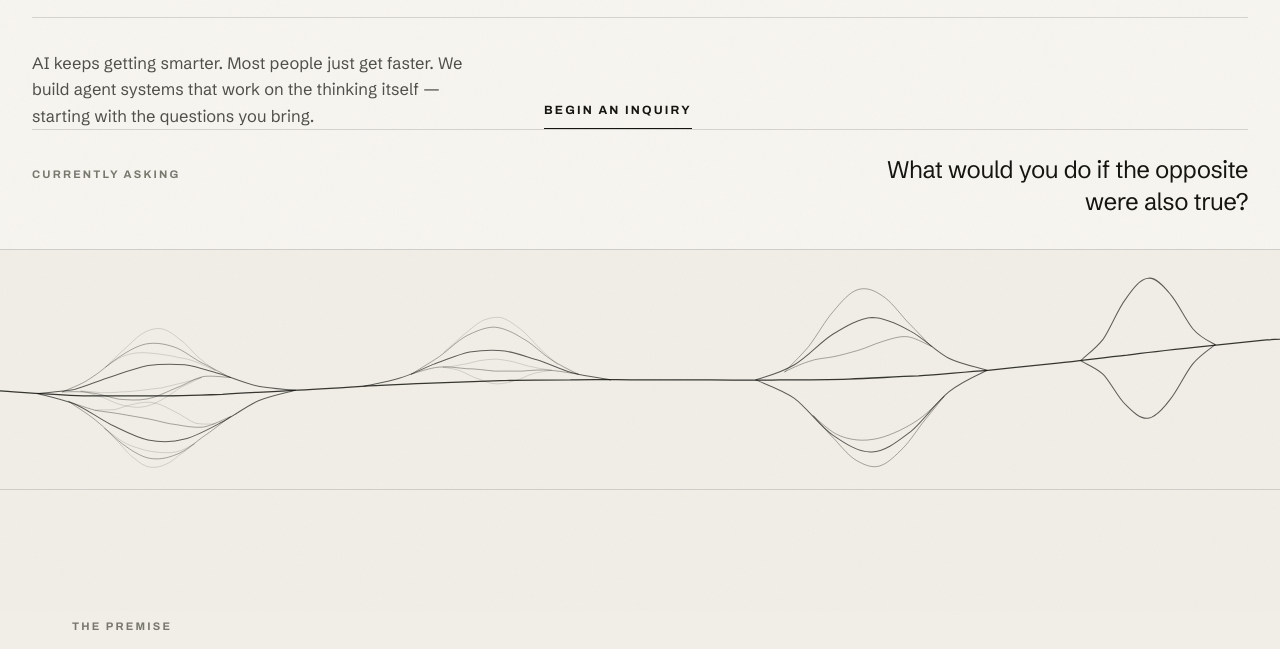
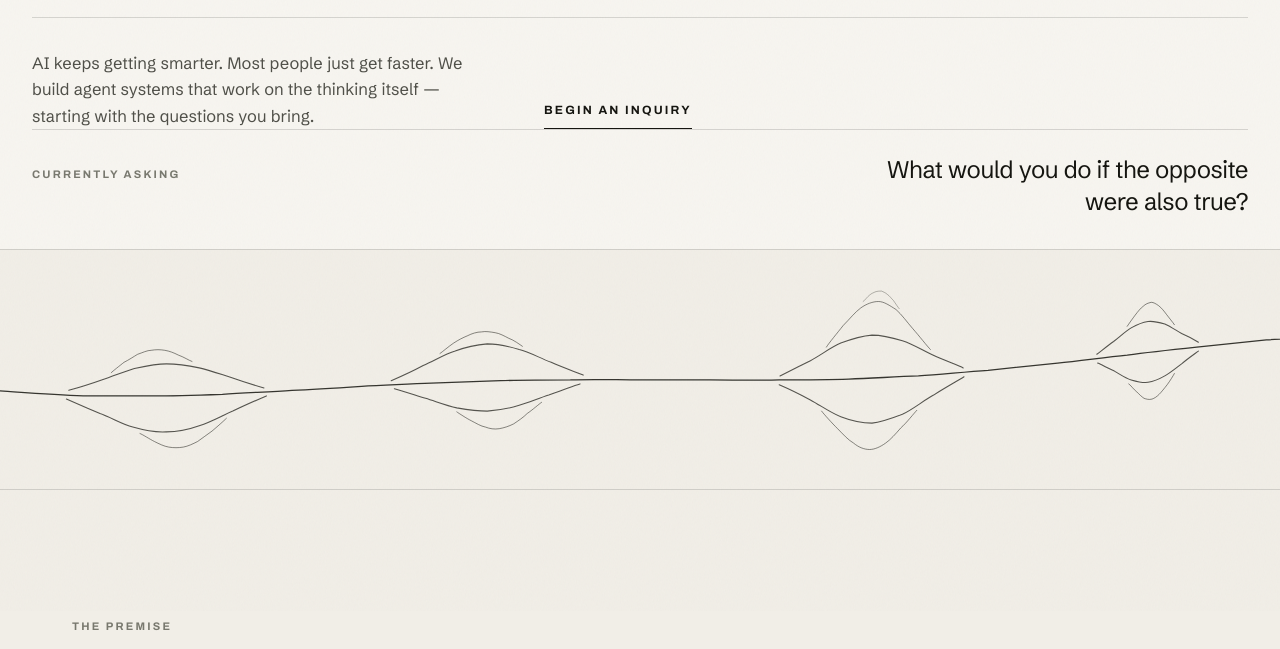
Before and after one commit to bryanengel72/noetic-synthesis-new, a website: page index.html in a window 1280 px wide. Shown: the part 602-1251 px from the top of the page. Drawn offline with Linux system fonts and the light colour scheme.

Commit message:
Keep every channel clear of its neighbours in the hero band
Branches previously split from and rejoined their parent at a point, so lines
met and touched. Each branch is now drawn only over the stretch where it sits
at least GAP units clear of the parent it came from, and a branch keeps its
side once chosen so its own branches fan outward instead of curving back
across the parent. Anything too shallow to clear the gap over a useful length
is dropped rather than drawn as a stub.

GAP is 5.5 viewBox units, chosen from a sweep: it holds 18 of the 19 channels
while raising the measured minimum separation from 3.6 to 5.2 units, which
survives the integer rounding of path data and the stroke width with roughly
two pixels of visible clearance at the tightest point.

```diff
--- a/index.html
+++ b/index.html
@@ -266,33 +266,23 @@ html{scroll-behavior:auto}
   <svg viewBox="0 0 1600 300" preserveAspectRatio="xMidYMid slice" role="presentation" focusable="false">
     <g fill="none" stroke="currentColor" stroke-linecap="round">
 <path pathLength="1" style="--i:0" d="M-70,171C-56,172 -12,176 17,178C46,180 75,182 104,183C133,183 162,183 191,183C220,183 249,182 278,181C307,179 336,178 365,176C394,175 423,173 452,171C481,170 510,168 539,167C568,166 597,165 626,164C655,163 684,163 713,163C742,162 771,163 800,163C829,163 858,163 887,163C916,163 945,164 974,163C1003,163 1032,163 1061,162C1090,161 1119,159 1148,158C1177,156 1206,153 1235,151C1264,148 1293,145 1322,142C1351,139 1380,135 1409,132C1438,128 1467,125 1496,122C1525,119 1554,116 1583,113C1612,111 1656,109 1670,108" stroke-width="1.6" opacity="0.85"/>
-<path pathLength="1" style="--i:1" d="M47,180C54,179 77,178 93,175C108,171 123,164 139,159C154,154 170,148 185,145C200,143 216,143 231,144C246,146 262,152 277,156C292,161 308,168 323,171C338,174 362,175 369,176" stroke-width="1.27" opacity="0.67"/>
-<path pathLength="1" style="--i:2" d="M78,178C84,175 102,169 113,161C125,154 137,142 148,135C160,127 172,120 183,118C195,116 206,118 218,122C230,126 241,136 253,142C265,148 282,157 288,160" stroke-width="0.93" opacity="0.48"/>
-<path pathLength="1" style="--i:3" d="M132,147C136,143 147,132 155,125C163,118 170,110 178,105C185,101 193,98 201,99C208,100 216,105 223,111C231,116 239,126 246,133C254,140 265,148 269,151" stroke-width="0.6" opacity="0.3"/>
-<path pathLength="1" style="--i:4" d="M132,147C136,144 147,136 155,133C163,130 170,129 178,129C185,129 193,130 201,131C208,132 216,133 223,135C231,136 239,138 246,141C254,144 265,150 269,151" stroke-width="0.6" opacity="0.3"/>
-<path pathLength="1" style="--i:5" d="M78,178C84,178 102,177 113,179C125,180 137,185 148,187C160,188 172,189 183,187C195,185 206,179 218,174C230,170 241,162 253,159C265,157 282,160 288,160" stroke-width="0.93" opacity="0.48"/>
-<path pathLength="1" style="--i:6" d="M101,177C105,177 118,178 126,179C135,179 143,179 151,178C160,178 168,177 177,176C185,175 193,174 202,173C210,171 218,169 227,167C235,165 248,161 252,160" stroke-width="0.6" opacity="0.3"/>
-<path pathLength="1" style="--i:7" d="M101,177C105,178 118,181 126,184C135,187 143,192 151,194C160,196 168,198 177,197C185,196 193,193 202,188C210,184 218,177 227,172C235,168 248,162 252,160" stroke-width="0.6" opacity="0.3"/>
-<path pathLength="1" style="--i:8" d="M47,180C54,182 77,187 93,193C108,199 123,211 139,219C154,226 170,235 185,238C200,241 216,241 231,237C246,233 262,224 277,216C292,208 308,196 323,189C338,183 362,178 369,176" stroke-width="1.27" opacity="0.67"/>
-<path pathLength="1" style="--i:9" d="M86,190C91,192 108,198 119,201C131,203 142,204 153,206C164,208 176,210 187,212C198,214 209,218 221,219C232,221 243,223 254,222C266,220 282,211 288,209" stroke-width="0.93" opacity="0.48"/>
-<path pathLength="1" style="--i:10" d="M119,201C123,200 136,201 144,200C152,198 161,194 169,193C177,191 186,190 194,192C203,194 211,199 219,203C228,207 236,214 244,217C253,219 265,218 269,218" stroke-width="0.6" opacity="0.3"/>
-<path pathLength="1" style="--i:11" d="M86,190C91,194 108,204 119,213C131,222 142,235 153,243C164,251 176,259 187,261C198,263 209,261 221,256C232,252 243,242 254,234C266,226 282,213 288,209" stroke-width="0.93" opacity="0.48"/>
-<path pathLength="1" style="--i:12" d="M131,224C135,226 144,234 150,238C156,242 162,245 169,247C175,249 181,251 187,252C193,253 200,254 206,254C212,254 218,254 224,252C231,250 240,244 243,243" stroke-width="0.6" opacity="0.3"/>
-<path pathLength="1" style="--i:13" d="M131,224C135,227 144,237 150,243C156,250 162,257 169,262C175,267 181,271 187,272C193,273 200,272 206,269C212,267 218,262 224,257C231,253 240,245 243,243" stroke-width="0.6" opacity="0.3"/>
-<path pathLength="1" style="--i:14" d="M455,171C462,169 484,166 499,161C514,157 528,149 543,143C558,138 572,131 587,128C602,126 616,125 631,127C646,129 660,135 675,139C690,144 705,152 719,155C734,159 756,161 763,163" stroke-width="1.27" opacity="0.67"/>
-<path pathLength="1" style="--i:15" d="M514,156C520,152 537,142 549,134C560,126 572,114 583,108C595,102 607,97 618,97C630,98 642,104 653,111C665,117 676,129 688,137C700,145 717,153 723,156" stroke-width="0.93" opacity="0.48"/>
-<path pathLength="1" style="--i:16" d="M555,128C559,125 571,114 579,107C587,101 595,93 603,89C610,86 618,84 626,85C634,87 642,93 650,99C658,105 666,115 674,123C681,130 693,140 697,144" stroke-width="0.6" opacity="0.3"/>
-<path pathLength="1" style="--i:17" d="M514,156C520,154 537,148 549,147C560,146 572,148 583,149C595,149 607,151 618,152C630,152 642,152 653,152C665,151 676,150 688,151C700,152 717,155 723,156" stroke-width="0.93" opacity="0.48"/>
-<path pathLength="1" style="--i:18" d="M554,147C557,147 569,146 576,144C584,143 591,141 599,139C606,138 614,137 621,137C629,138 636,139 644,141C652,143 659,146 667,147C674,149 685,150 689,151" stroke-width="0.6" opacity="0.3"/>
-<path pathLength="1" style="--i:19" d="M554,147C557,148 569,149 576,152C584,155 591,160 599,162C606,165 614,168 621,168C629,168 636,166 644,164C652,162 659,157 667,155C674,153 685,152 689,151" stroke-width="0.6" opacity="0.3"/>
-<path pathLength="1" style="--i:20" d="M945,163C953,160 977,154 993,144C1009,135 1025,116 1041,106C1057,96 1074,86 1090,85C1106,85 1122,93 1138,102C1154,110 1170,128 1186,136C1202,144 1226,148 1234,151" stroke-width="1.27" opacity="0.67"/>
-<path pathLength="1" style="--i:21" d="M981,153C986,147 1001,133 1011,121C1021,108 1032,88 1042,77C1052,65 1062,53 1073,50C1083,47 1093,51 1103,58C1113,64 1124,79 1134,90C1144,100 1159,116 1164,121" stroke-width="0.93" opacity="0.48"/>
-<path pathLength="1" style="--i:22" d="M981,153C986,150 1001,143 1011,140C1021,136 1032,136 1042,134C1052,132 1062,129 1073,126C1083,123 1093,118 1103,115C1113,112 1124,108 1134,109C1144,110 1159,119 1164,121" stroke-width="0.93" opacity="0.48"/>
-<path pathLength="1" style="--i:23" d="M945,163C953,167 977,175 993,186C1009,198 1025,221 1041,232C1057,243 1074,254 1090,253C1106,253 1122,240 1138,228C1154,215 1170,191 1186,178C1202,165 1226,155 1234,151" stroke-width="1.27" opacity="0.67"/>
-<path pathLength="1" style="--i:24" d="M1017,208C1021,212 1035,225 1044,230C1053,235 1062,237 1071,238C1080,239 1089,238 1098,236C1107,234 1116,230 1125,226C1135,221 1144,216 1153,209C1162,202 1175,188 1180,184" stroke-width="0.93" opacity="0.48"/>
-<path pathLength="1" style="--i:25" d="M1017,208C1021,213 1035,229 1044,238C1053,248 1062,259 1071,264C1080,269 1089,273 1098,271C1107,269 1116,261 1125,252C1135,243 1144,229 1153,217C1162,206 1175,190 1180,184" stroke-width="0.93" opacity="0.48"/>
-<path pathLength="1" style="--i:26" d="M1351,139C1355,134 1369,125 1379,112C1388,99 1397,75 1407,62C1416,49 1425,37 1435,36C1444,34 1454,45 1463,56C1472,66 1482,88 1491,99C1500,110 1514,116 1519,119" stroke-width="1.27" opacity="0.67"/>
-<path pathLength="1" style="--i:27" d="M1351,139C1355,142 1369,147 1379,156C1388,165 1397,185 1407,194C1416,203 1425,212 1435,211C1444,210 1454,199 1463,187C1472,176 1482,154 1491,143C1500,132 1514,123 1519,119" stroke-width="1.27" opacity="0.67"/>
+<path pathLength="1" style="--i:1" d="M86,176C93,174 113,168 127,163C140,159 154,153 167,149C181,146 194,143 208,143C222,143 235,145 249,148C262,151 276,156 289,160C303,165 323,171 330,173" stroke-width="1.35" opacity="0.71"/>
+<path pathLength="1" style="--i:2" d="M139,154C141,152 150,145 155,141C161,138 167,134 172,131C178,129 184,126 189,126C195,125 200,125 206,126C212,127 217,129 223,132C229,134 237,139 240,140" stroke-width="1.1" opacity="0.57"/>
+<path pathLength="1" style="--i:3" d="M83,187C90,190 111,199 125,205C139,210 152,218 166,222C180,226 194,229 208,228C222,228 236,225 250,220C263,216 277,208 291,202C305,195 326,186 333,183" stroke-width="1.35" opacity="0.71"/>
+<path pathLength="1" style="--i:4" d="M175,230C178,231 187,237 193,240C199,243 205,246 211,247C217,248 223,248 229,247C235,246 241,243 247,240C253,236 259,231 265,227C271,222 280,214 283,211" stroke-width="1.1" opacity="0.57"/>
+<path pathLength="1" style="--i:5" d="M489,164C496,161 516,152 529,145C543,139 556,131 569,127C582,122 596,119 609,118C622,118 636,121 649,125C662,128 675,136 689,141C702,147 722,154 729,157" stroke-width="1.35" opacity="0.71"/>
+<path pathLength="1" style="--i:6" d="M550,130C553,128 561,121 567,117C573,113 579,110 584,108C590,105 596,103 602,103C607,102 613,103 619,104C625,105 630,108 636,111C642,113 650,119 653,121" stroke-width="1.1" opacity="0.57"/>
+<path pathLength="1" style="--i:7" d="M493,174C500,176 519,182 532,186C545,190 558,195 571,198C583,200 596,202 609,202C622,201 635,199 648,195C660,192 673,186 686,182C699,177 718,170 725,168" stroke-width="1.35" opacity="0.71"/>
+<path pathLength="1" style="--i:8" d="M571,203C574,205 583,211 589,214C595,217 601,221 607,222C612,224 618,225 624,224C630,223 636,221 642,218C648,214 654,210 659,205C665,201 674,193 677,191" stroke-width="1.1" opacity="0.57"/>
+<path pathLength="1" style="--i:9" d="M975,158C981,155 1001,145 1013,139C1026,132 1039,122 1051,117C1064,112 1077,108 1090,107C1102,107 1115,110 1128,114C1141,118 1153,126 1166,132C1179,138 1198,145 1204,148" stroke-width="1.35" opacity="0.71"/>
+<path pathLength="1" style="--i:10" d="M1033,122C1036,117 1047,104 1054,95C1062,87 1069,78 1076,73C1083,68 1091,65 1098,65C1105,65 1112,70 1120,75C1127,81 1134,91 1141,99C1149,108 1159,121 1163,125" stroke-width="1.1" opacity="0.57"/>
+<path pathLength="1" style="--i:11" d="M1079,65C1081,64 1084,59 1087,57C1089,55 1092,54 1094,53C1097,52 1099,52 1102,52C1104,53 1107,54 1109,56C1112,58 1114,61 1117,64C1119,67 1123,73 1124,74" stroke-width="0.85" opacity="0.44"/>
+<path pathLength="1" style="--i:12" d="M974,169C981,172 1000,181 1013,188C1026,195 1038,204 1051,209C1064,214 1077,217 1090,217C1102,216 1115,211 1128,206C1141,200 1154,189 1167,182C1179,174 1199,163 1205,159" stroke-width="1.35" opacity="0.71"/>
+<path pathLength="1" style="--i:13" d="M1027,202C1030,206 1040,217 1047,224C1054,231 1060,238 1067,242C1073,247 1080,250 1087,250C1093,250 1100,247 1107,242C1113,238 1120,230 1126,223C1133,217 1143,204 1146,201" stroke-width="1.1" opacity="0.57"/>
+<path pathLength="1" style="--i:14" d="M1371,131C1375,128 1385,120 1392,115C1400,109 1407,102 1414,98C1421,94 1428,91 1435,90C1442,89 1449,91 1456,93C1463,96 1470,101 1477,105C1484,108 1495,114 1498,116" stroke-width="1.35" opacity="0.71"/>
+<path pathLength="1" style="--i:15" d="M1409,96C1411,93 1416,86 1419,82C1422,78 1426,73 1429,71C1432,68 1435,67 1439,66C1442,66 1445,68 1448,70C1452,73 1455,77 1458,81C1461,85 1466,91 1468,94" stroke-width="1.1" opacity="0.57"/>
+<path pathLength="1" style="--i:16" d="M1372,142C1375,143 1386,149 1393,152C1400,156 1407,161 1414,163C1421,165 1428,167 1435,166C1442,165 1449,162 1456,158C1463,154 1470,148 1477,143C1484,137 1494,130 1498,127" stroke-width="1.35" opacity="0.71"/>
+<path pathLength="1" style="--i:17" d="M1411,168C1413,169 1417,175 1421,178C1424,181 1427,184 1430,186C1433,187 1436,188 1440,187C1443,186 1446,184 1449,181C1452,178 1455,174 1459,169C1462,165 1467,157 1468,155" stroke-width="1.1" opacity="0.57"/>
     </g>
   </svg>
 </div>
```
Also changed, not shown: 1 other file.
